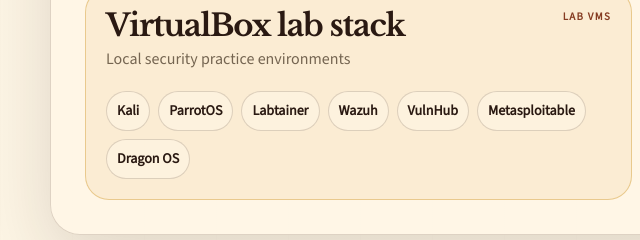
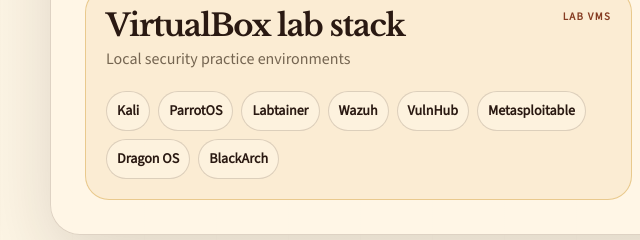
Before and after one commit to dvcltr/dvcltr-site, an Astro site: page / in a window 1280 px wide. Shown: the part 1480-1720 px from the top of the page, 0-640 px from the left. Built offline with nearby package versions, Linux system fonts and the light colour scheme; Astro itself is replaced by a stand-in of ours.

Commit message:
content: add BlackArch to lab stack

```diff
--- a/src/pages/index.astro
+++ b/src/pages/index.astro
@@ -106,6 +106,7 @@
             <span>VulnHub</span>
             <span>Metasploitable</span>
             <span>Dragon OS</span>
+            <span>BlackArch</span>
           </div>
         </article>
 
```
